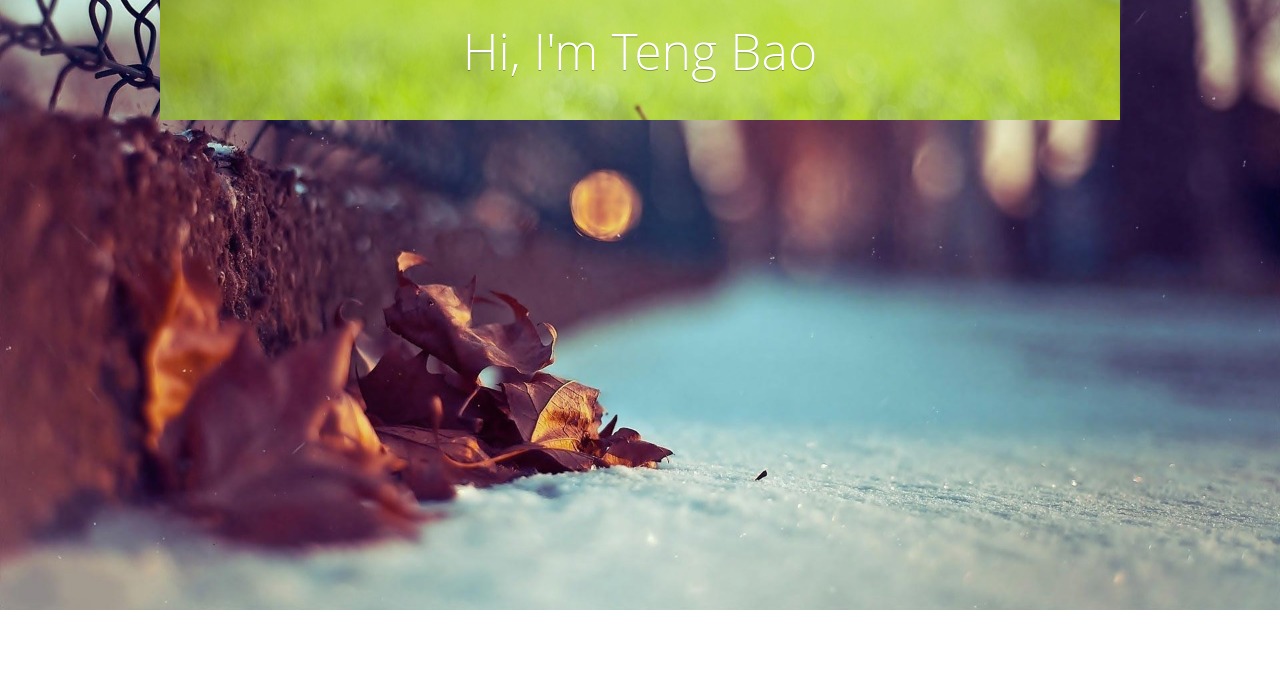
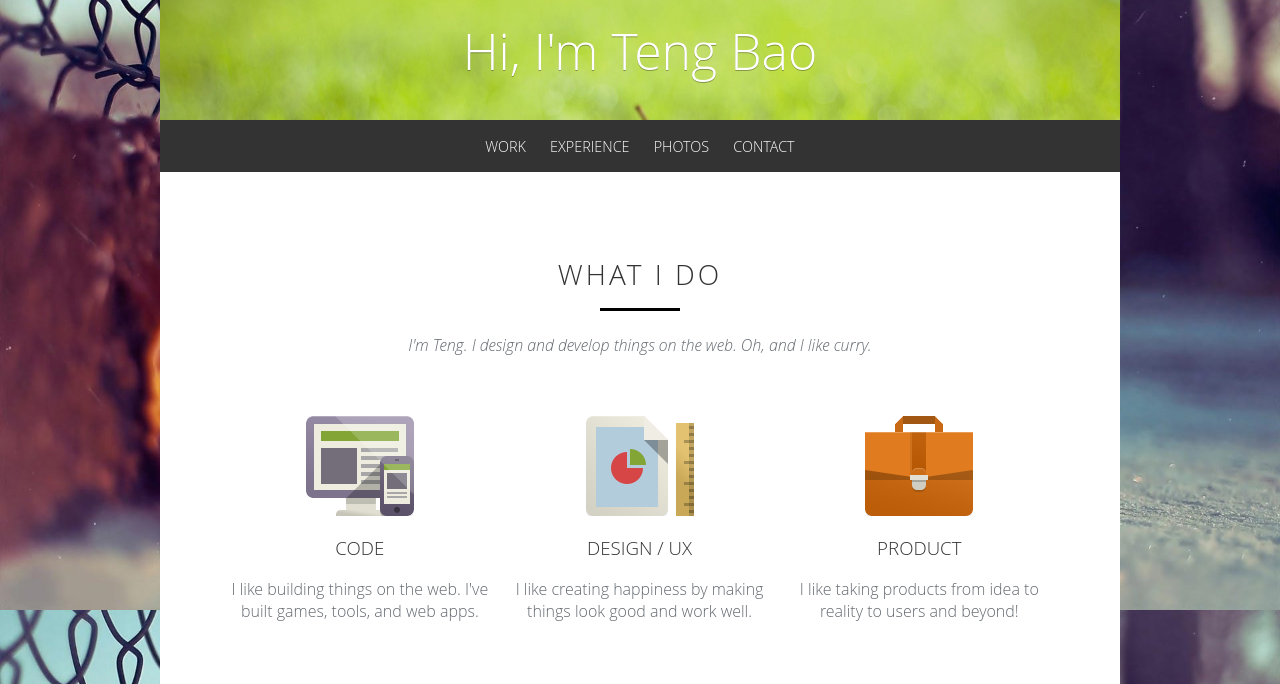
Before and after one commit to ck2265395/sike-css0to1-profile, a plain HTML site: page index.html in a window 1280 px wide. Shown: the part 190-874 px from the top of the page. Before the commit the page ends 800 px from the top, so only its background shows below. Drawn offline with Linux system fonts and the light colour scheme; a web font is replaced by a local one.

Commit message:
lession2
lession2

```diff
--- a/css/main.css
+++ b/css/main.css
@@ -1,8 +1,15 @@
 body {
+  font-family: 'Open Sans','helvetica',arial,sans-serif;
+  font-weight: 300;
+  color: #62686f;
   background-image: url(../img/bg5.jpg);
   background-attachment: fixed;
   background-size: cover;
   background-position: center;
+}
+h1, h2, h3, h4, h5, h6 {
+  color: #333;
+  font-weight: 300;
 }
 .container {
   width: 960px;
@@ -33,3 +40,97 @@ body {
 	margin-top:20px;
 	text-shadow: 0 1px rgba(0,0,0,0.3);
 }
+.main-nav {
+  background-color: #333;
+}
+ul.nostyle {
+  list-style: none;
+  padding: 0;
+  margin: 0;
+}
+
+ul.inline-items li {
+  display: inline;
+}
+.main-nav ul li{
+  display: inline-block;
+  margin:15px 10px;
+}
+.main-nav ul li a{
+  color:#FFF;
+  font-size: 0.9rem;
+  font-weight: 300;
+  text-transform: uppercase;
+  text-decoration: none;
+}
+.main-nav ul li a:hover{
+  text-decoration: underline;
+}
+
+.info-section{
+  background-color: #fff;
+  padding: 30px 60px;
+  text-align: center;
+}
+.info-section header h2{
+  font-size: 28px;
+  text-transform: uppercase;
+  letter-spacing: 3px;
+}
+.info-section__title:after{
+  content:"";
+  text-align: center;
+  display:block;
+  width:80px;
+  height:15px;
+  margin:0 auto;
+  border-bottom: 3px solid black;
+}
+.info-section__description {
+  font-style: italic;
+}
+.whatido{
+  padding-top: 60px;
+}
+.float-layout{
+  /* overflow: hidden; */
+}
+.clearfix:after {
+  content:"";
+  display:table;
+  clear:both;
+}
+.whatido__skill-list{
+  list-style: none;
+  margin-top: 60px;
+  padding: 0;
+}
+.whatido ul li{
+   float: left;
+}
+.whatido__skill-list h3{
+  text-transform: uppercase;
+}
+.whatido__skill--code {
+  background-image: url(../img/skill-code.png);
+  background-repeat: no-repeat;
+  background-position: center top;
+  padding-top: 100px;
+  width: 33.3%;
+}
+
+.whatido__skill--design {
+  background-image: url(../img/skill-design.png);
+  background-repeat: no-repeat;
+  background-position: center top;
+  padding-top: 100px;
+  width: 33.3%;
+}
+
+.whatido__skill--product {
+  background-image: url(../img/skill-product.png);
+  background-repeat: no-repeat;
+  background-position: center top;
+  padding-top: 100px;
+  width: 33.3%;
+}
--- a/index.html
+++ b/index.html
@@ -36,11 +36,39 @@ See: http://www.sitepoint.com/web-foundations/doctypes/
     <div class="container">
         <div class="centered-container">
           <!-- All inline elements are centered in this container. -->
-          <div class="main-header">
+          <header class="main-header">
             <img src="img/teng.jpg" class="main-header-avatar"/>
             <h1>Hi, I'm Teng Bao</h1>
-          </div>
+          </header>
+          <nav class="main-nav">
+            <ul class="nostyle inline-items">
+              <li><a href="#">Work</a></li>
+              <li><a href="#">Experience</a></li>
+              <li><a href="#">Photos</a></li>
+              <li><a href="#">Contact</a></li>
+            </ul>
+          </nav>
         </div>
+          <section class="info-section whatido">
+            <header>
+              <h2 class="info-section__title">What I Do</h2>
+              <p class="info-section__description">I'm Teng. I design and develop things on the web. Oh, and I like curry.</p>
+            </header>
+            <ul class="whatido__skill-list float-layout clearfix">
+              <li class="whatido__skill--code">
+                <h3>Code</h3>
+                <p>I like building things on the web. I've built games, tools, and web apps.</p>
+              </li>
+              <li class="whatido__skill--design">
+                <h3>Design / UX</h3>
+                <p>I like creating happiness by making things look good and work well.</p>
+              </li>
+              <li class="whatido__skill--product">
+                <h3>Product</h3>
+                <p>I like taking products from idea to reality to users and beyond!</p>
+              </li>
+            </ul>
+          </section>
     </div>
   </body>
 </html>
```
